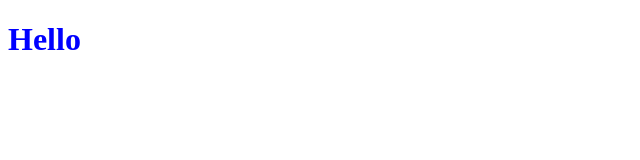
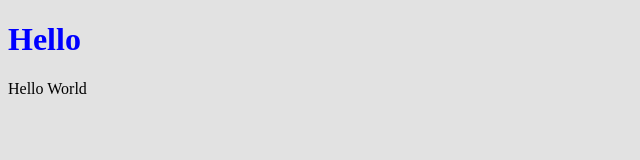
Before and after one commit to DevCodeX1/web-project, a plain HTML site: page index.html in a window 1280 px wide. Shown: the whole page, without its empty margins (0-640 px from the left). Drawn offline with Linux system fonts and the light colour scheme.

Commit message:
small changes

```diff
--- a/index.html
+++ b/index.html
@@ -8,5 +8,7 @@
 </head>
 <body>
     <h1>Hello</h1>
+    <p>Hello World</p>
+
 </body>
 </html>
--- a/style.css
+++ b/style.css
@@ -1,3 +1,8 @@
 h1{
     color: blue;
 }
+
+
+body{
+    background-color: rgb(226, 226, 226);
+}
```
